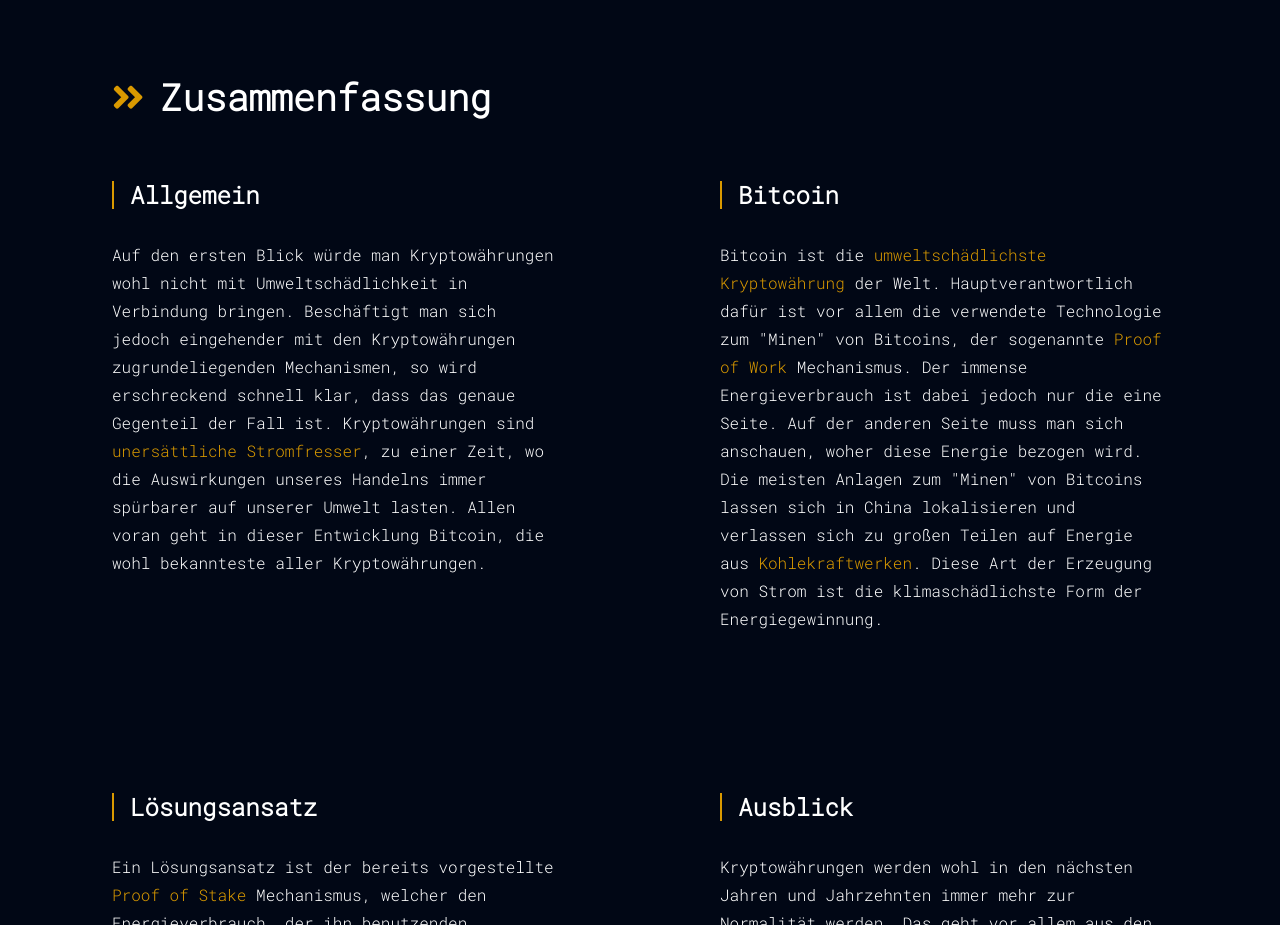
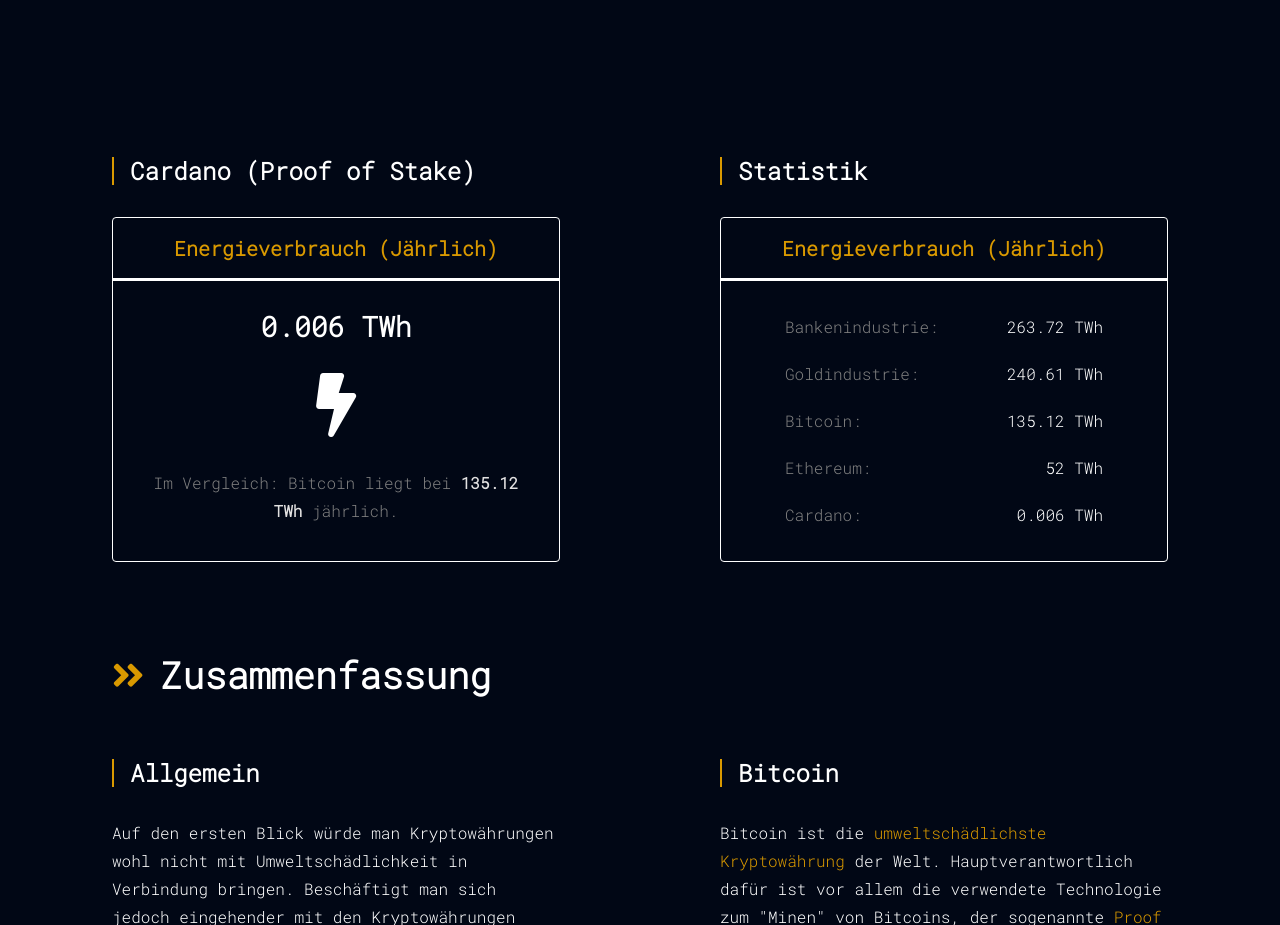
Before and after one commit to clemenscodes/simple-crypto, a website built with Parcel: page index.html in a window 1280 px wide. Shown: the part 10729-11654 px from the top of the page. Built offline with nearby package versions, Linux system fonts and the light colour scheme.

Commit message:
Proof of Stake Energieverbrauch Statistiken hinzugefügt

```diff
--- a/index.html
+++ b/index.html
@@ -710,7 +710,56 @@
 						<h2>Energiebilanz</h2>
 						<p></p>
 					</div>
+
+					<div data-aos="fade-up">
+						<h2>Cardano (Proof of Stake)</h2>
+						<div class="card">
+							<div class="card-header">
+								<h4>Energieverbrauch (Jährlich)</h4>
+							</div>
+							<div class="card-body">
+								<h5>0.006 TWh</h5>
+								<i class="fas fa-bolt"></i>
+								<p>
+									Im Vergleich: Bitcoin liegt bei
+									<span>135.12 TWh</span> jährlich.
+								</p>
+							</div>
+						</div>
+					</div>
+
+					<div data-aos="fade-up">
+						<h2>Statistik</h2>
+						<div class="card">
+							<div class="card-header">
+								<h4>Energieverbrauch (Jährlich)</h4>
+							</div>
+							<div class="card-body flex-container">
+								<div class="flex-item">
+									<p>Bankenindustrie:</p>
+									<span>263.72 TWh</span>
+								</div>
+								<div class="flex-item">
+									<p>Goldindustrie:</p>
+									<span>240.61 TWh</span>
+								</div>
+								<div class="flex-item">
+									<p>Bitcoin:</p>
+									<span>135.12 TWh</span>
+								</div>
+								<div class="flex-item">
+									<p>Ethereum:</p>
+									<span>52 TWh</span>
+								</div>
+								<div class="flex-item">
+									<p>Cardano:</p>
+									<span>0.006 TWh</span>
+								</div>
+							</div>
+						</div>
+					</div>
 				</div>
+
 			</section>
 
 			<section id="summary">
--- a/src/scss/main.scss
+++ b/src/scss/main.scss
@@ -1,10 +1,10 @@
 @import url('https://fonts.googleapis.com/css2?family=Roboto+Mono:wght@300&display=swap');
 @import './lib/variables';
 @import './lib/mixins';
+@import './components/card';
 @import './components/header';
 @import './components/home';
 @import './components/blockchain';
-@import './components/proof-of-work';
 
 * {
   box-sizing: border-box;
@@ -103,3 +103,13 @@
     margin: 8rem 0;
   }
 }
+.flex-container {
+  display: flex;
+  flex-direction: column;
+  justify-content: space-between;
+}
+.flex-item {
+  display: flex;
+  justify-content: space-between;
+  padding: 0 2rem;
+}
```
Also changed, not shown: src/scss/components/_card.scss (renamed from src/scss/components/_proof-of-work.scss).
